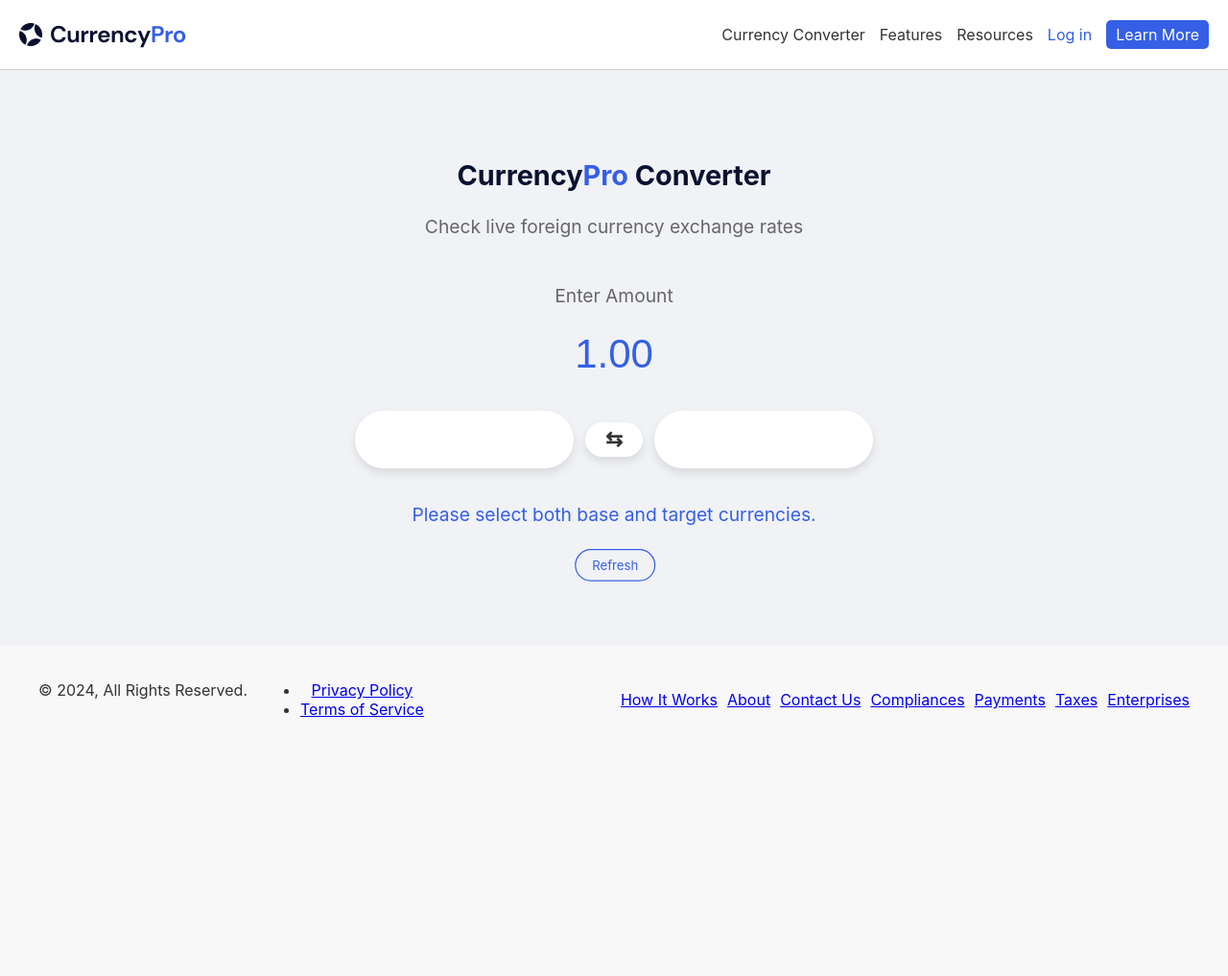
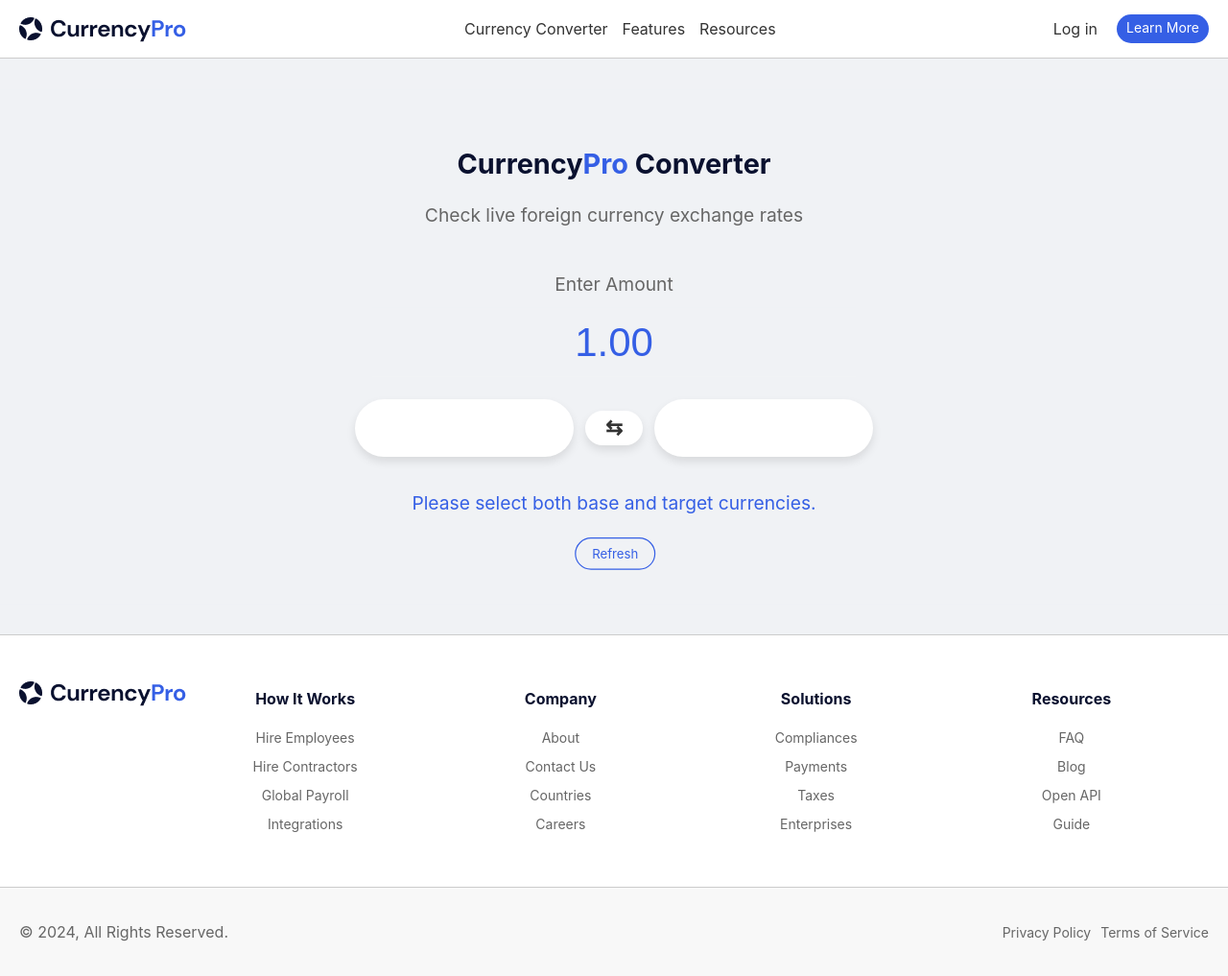
Before and after one commit to muratlevent/CurrencyPro, a website built with Vite: page results.html in a window 1280 px wide. Shown: the top 1017 px of the page at 96% size. Before the commit the page ends 800 px from the top, so only its background shows below. Built offline with nearby package versions, Linux system fonts and the light colour scheme.

Commit message:
fix: Updated header and footer sections in index.html and results.html

```diff
--- a/results.html
+++ b/results.html
@@ -12,13 +12,19 @@
         <a href="/" class="logo">
             <img src="/Logo.png" alt="CurrencyPro Logo">
         </a>
-        <ul>
-            <li><a href="#">Currency Converter</a></li>
-            <li><a href="#">Features</a></li>
-            <li><a href="#">Resources</a></li>
-            <li><a href="#" class="login">Log in</a></li>
-            <li><a href="#" class="learn-more">Learn More</a></li>
-        </ul>
+        <div class="header-content">
+            <div class="header-section">
+                <ul>
+                    <li><a href="#">Currency Converter</a></li>
+                    <li><a href="#">Features</a></li>
+                    <li><a href="#">Resources</a></li>
+                </ul>
+            </div>
+            <div class="header-buttons">
+                <a href="#" class="login">Log in</a>
+                <a href="#" class="learn-more">Learn More</a>
+            </div>
+        </div>
     </nav>
 </header>
 <main>
@@ -42,24 +48,54 @@
 </main>
 <footer>
     <div class="footer-content">
-        <div class="footer-left">
-            <p>&copy; 2024, All Rights Reserved.</p>
+        <div>
+            <a href="/" class="logo">
+                <img src="/Logo.png" alt="CurrencyPro Logo">
+            </a>
+        </div>
+        <div class="footer-section">
+            <h3>How It Works</h3>
             <ul>
-                <li><a href="#">Privacy Policy</a></li>
-                <li><a href="#">Terms of Service</a></li>
+                <li><a href="#">Hire Employees</a></li>
+                <li><a href="#">Hire Contractors</a></li>
+                <li><a href="#">Global Payroll</a></li>
+                <li><a href="#">Integrations</a></li>
             </ul>
         </div>
-        <div class="footer-right">
+        <div class="footer-section">
+            <h3>Company</h3>
             <ul>
-                <li><a href="#">How It Works</a></li>
                 <li><a href="#">About</a></li>
                 <li><a href="#">Contact Us</a></li>
+                <li><a href="#">Countries</a></li>
+                <li><a href="#">Careers</a></li>
+            </ul>
+        </div>
+        <div class="footer-section">
+            <h3>Solutions</h3>
+            <ul>
                 <li><a href="#">Compliances</a></li>
                 <li><a href="#">Payments</a></li>
                 <li><a href="#">Taxes</a></li>
                 <li><a href="#">Enterprises</a></li>
             </ul>
         </div>
+        <div class="footer-section">
+            <h3>Resources</h3>
+            <ul>
+                <li><a href="#">FAQ</a></li>
+                <li><a href="#">Blog</a></li>
+                <li><a href="#">Open API</a></li>
+                <li><a href="#">Guide</a></li>
+            </ul>
+        </div>
+    </div>
+    <div class="footer-bottom">
+        <p>&copy; 2024, All Rights Reserved.</p>
+        <ul>
+            <li><a href="#">Privacy Policy</a></li>
+            <li><a href="#">Terms of Service</a></li>
+        </ul>
     </div>
 </footer>
 <script type="module" src="results.js"></script>
--- a/style.css
+++ b/style.css
@@ -29,6 +29,8 @@ nav ul {
     list-style: none;
     display: flex;
     gap: 15px;
+    margin: 0;
+    padding: 0;
 }
 
 nav ul li {
@@ -41,15 +43,46 @@ nav ul li a {
     font-size: 16px;
 }
 
-nav ul li a.login {
+.header-section ul li a:hover {
     color: #355FE5;
 }
 
-nav ul li a.learn-more {
+.header-content {
+    display: flex;
+    justify-content: space-between;
+    align-items: center;
+    width: 100%;
+}
+
+.header-section {
+    margin: 0 auto;
+}
+
+.header-buttons {
+    display: flex;
+    gap: 10px;
+}
+
+.header-buttons a {
+    text-decoration: none;
+    padding: 5px 10px;
+    border-radius: 5px;
+}
+
+.header-buttons .login {
+    color: #333;
+}
+
+.header-buttons .login:hover {
+    color: #355FE5;
+}
+
+.header-buttons .learn-more {
     background-color: #355FE5;
     color: #fff;
-    padding: 5px 10px;
-    border-radius: 5px;
+    border-radius: 100px;
+    font-size: 14px;
+    text-align: center;
 }
 
 main {
@@ -333,26 +366,72 @@ label[for="amount"] {
     background-color: #0056b3;
 }
 
-footer {
-    background-color: #f8f8f8;
-    padding: 20px;
+.footer-content {
+    display: flex;
+    justify-content: space-between;
+    padding: 40px 20px;
+    background-color: #fff;
+    border-top: 1px solid #ccc;
     text-align: center;
 }
 
-.footer-content {
+.footer-section {
+    flex: 1;
+    margin-right: 20px;
+}
+
+.footer-section h3 {
+    font-size: 16px;
+    color: #0A112F;
+    margin-bottom: 20px;
+}
+
+.footer-section ul {
+    list-style: none;
+    padding: 0;
+}
+
+.footer-section ul li {
+    margin-bottom: 10px;
+}
+
+.footer-section ul li a {
+    text-decoration: none;
+    color: #666;
+    font-size: 14px;
+}
+
+.footer-section ul li a:hover {
+    color: #355FE5;
+}
+
+.footer-bottom {
     display: flex;
     justify-content: space-between;
     align-items: center;
-    padding: 0 20px;
+    padding: 20px;
+    background-color: #f8f8f8;
+    border-top: 1px solid #ccc;
 }
 
-.footer-left, .footer-right {
-    display: flex;
-    gap: 15px;
+.footer-bottom p {
+    margin: 0;
+    color: #666;
 }
 
-.footer-right ul {
+.footer-bottom ul {
     list-style: none;
     display: flex;
     gap: 10px;
+    padding: 0;
 }
+
+.footer-bottom ul li a {
+    text-decoration: none;
+    color: #666;
+    font-size: 14px;
+}
+
+.footer-bottom ul li a:hover {
+    color: #355FE5;
+}
```
Also changed, not shown: index.html (+49 -13 lines).
